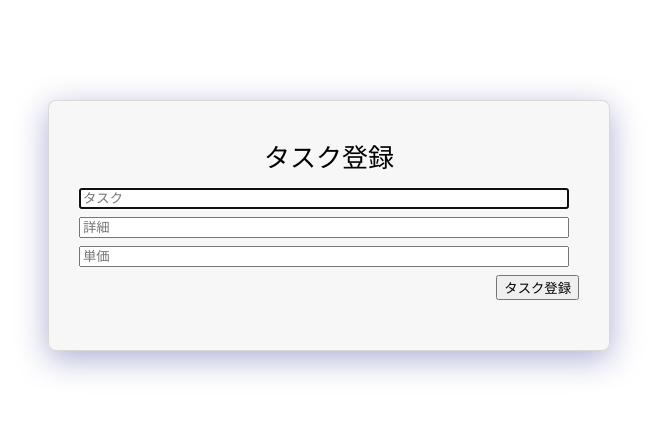
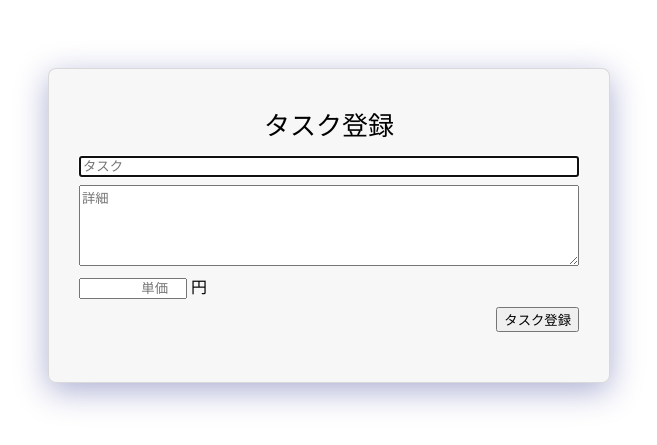
Before and after one commit to sinProject-Inc/mission, a SvelteKit app: page /register_task in a window 1280 px wide. Shown: the part 175-620 px from the top of the page, without its empty margins (311-968 px from the left). Built offline with nearby package versions, Linux system fonts and the light colour scheme.

Commit message:
タスクの登録を行えるようにする #9 詳細欄をtextareaに変更 作成日時と更新日時を設定する

```diff
--- a/src/routes/register_task/+page.server.ts
+++ b/src/routes/register_task/+page.server.ts
@@ -3,13 +3,12 @@ import type { Actions } from '@sveltejs/kit'
 
 export const actions: Actions = {
 	default: async ({ request, locals }) => {
-		console.log('task register')
 		const data = await request.formData()
 		const task = data.get('task') as string
 		const description = data.get('description') as string
 		const price = data.get('price') as string
 		const priceIntvalue = Number(price)
-		await db.task.create({ data: { name: task, description: description, price: priceIntvalue } })
+		await db.task.create({ data: { name: task, description: description, price: priceIntvalue, createDate: new Date(), updateDate: new Date() } })
 		return { success: true, message: 'タスクを登録しました' }
 	},
 }
--- a/src/routes/register_task/+page.svelte
+++ b/src/routes/register_task/+page.svelte
@@ -4,7 +4,7 @@
     import { dialogs } from "svelte-dialogs";
 
     let task_input_element: HTMLInputElement
-    let description_input_element: HTMLInputElement
+    let description_input_element: HTMLTextAreaElement
     let price_input_element: HTMLInputElement
 
     onMount(() => task_input_element.focus())
@@ -44,18 +44,17 @@
             placeholder="タスク"
             required
           />
-          <input
-            bind:this={description_input_element}
-            type="text"
-            name="description"
-            placeholder="詳細"
-          />
+          <textarea bind:this={description_input_element} placeholder="詳細" rows="5" name="description"></textarea>
+          <div>
             <input
             bind:this={price_input_element}
             type="number"
             name="price"
             placeholder="単価"
+            class="price"
             />
+            <span>円</span>
+          </div>
           <div class="buttons">
             <button type="submit">タスク登録</button>
           </div>
@@ -69,8 +68,13 @@
       margin: 0;
     }
 
-    input {
+    input textarea {
       width: calc(100% - 18px);
+    }
+
+    input.price {
+      width: 100px;
+      text-align: right;
     }
 
     button {
```
Lines whose indentation alone changed are shown as unchanged.
